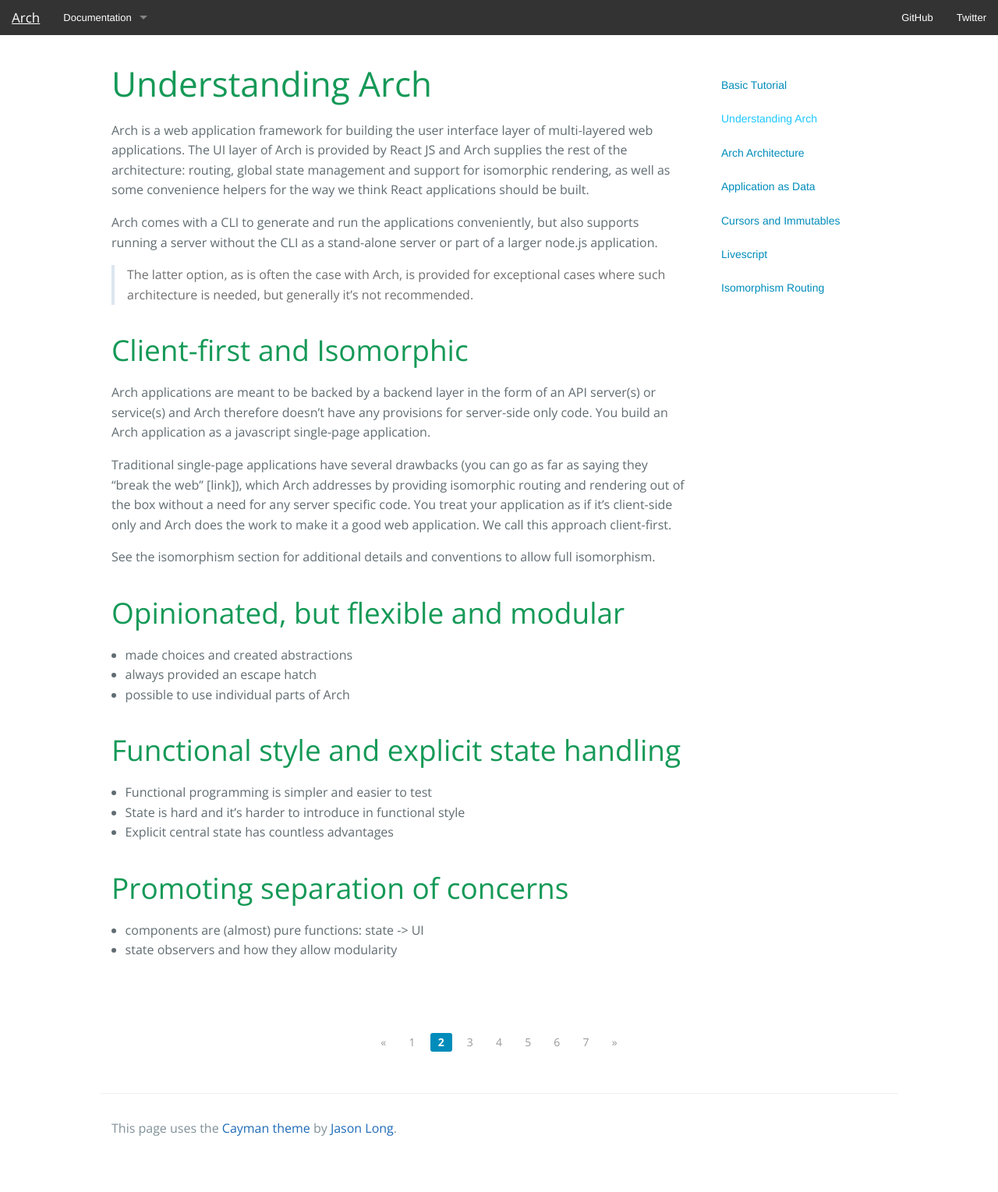
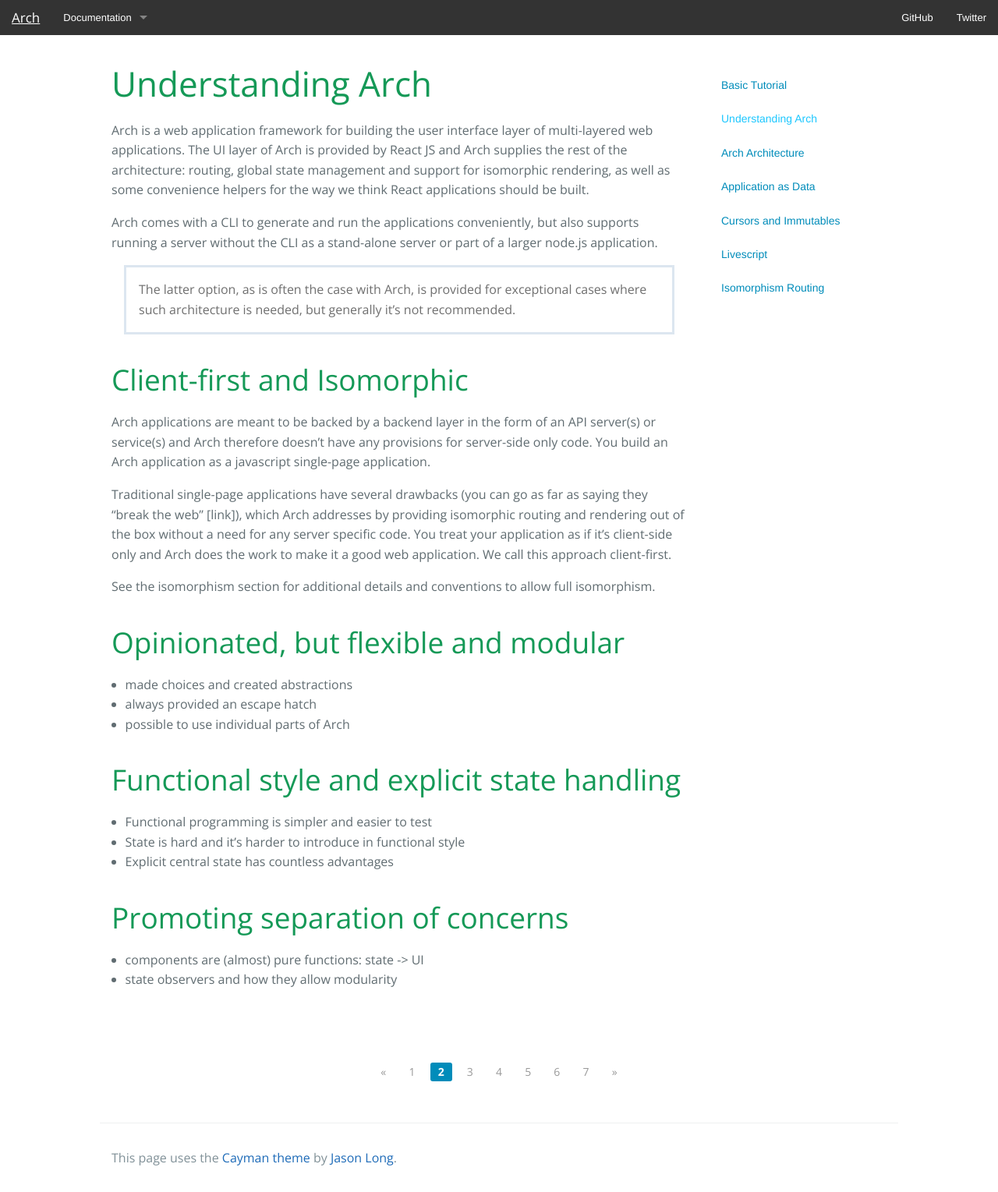
Before and after one commit to arch-js/arch-js.github.io, a Jekyll site: the page built from docs/03-understanding-arch.md, in a window 1280 px wide. Shown: the whole page at 78% size. Built offline with Jekyll 4.4.1, drawn with Linux system fonts in a browser that asks for light colours; before the commit the page ends 1491 px from its top, so only the background shows below that.

Commit message:
Style blockquotes as boxes

```diff
--- a/stylesheets/stylesheet.css
+++ b/stylesheets/stylesheet.css
@@ -231,10 +231,11 @@
   margin-top: 0;
 }
 .main-content blockquote {
-  padding: 0 1rem;
-  margin-left: 0;
   color: #819198;
-  border-left: 0.3rem solid #dce6f0;
+  border: 0.2rem solid #dce6f0;
+  margin-left: 1rem;
+  margin-right: 1rem;
+  padding: 1rem 1rem;
 }
 .main-content blockquote > :first-child {
   margin-top: 0;
```
